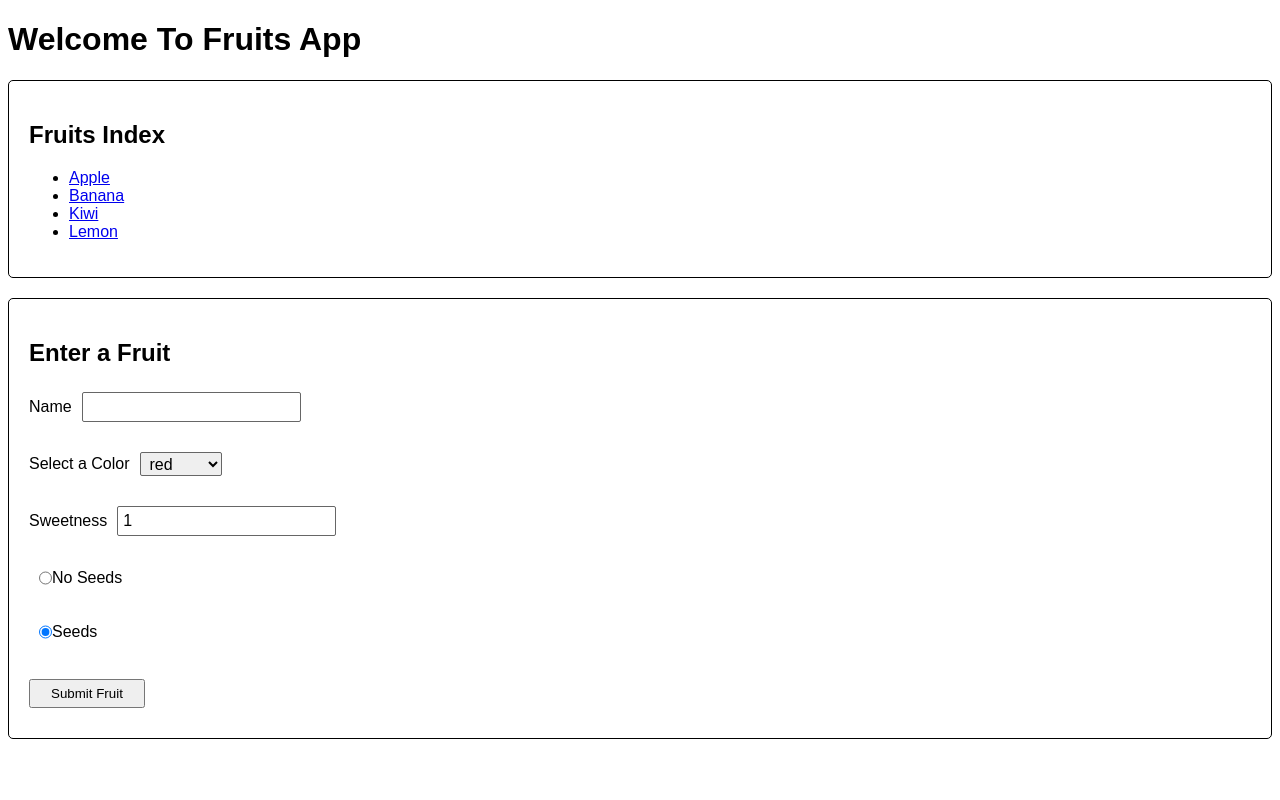
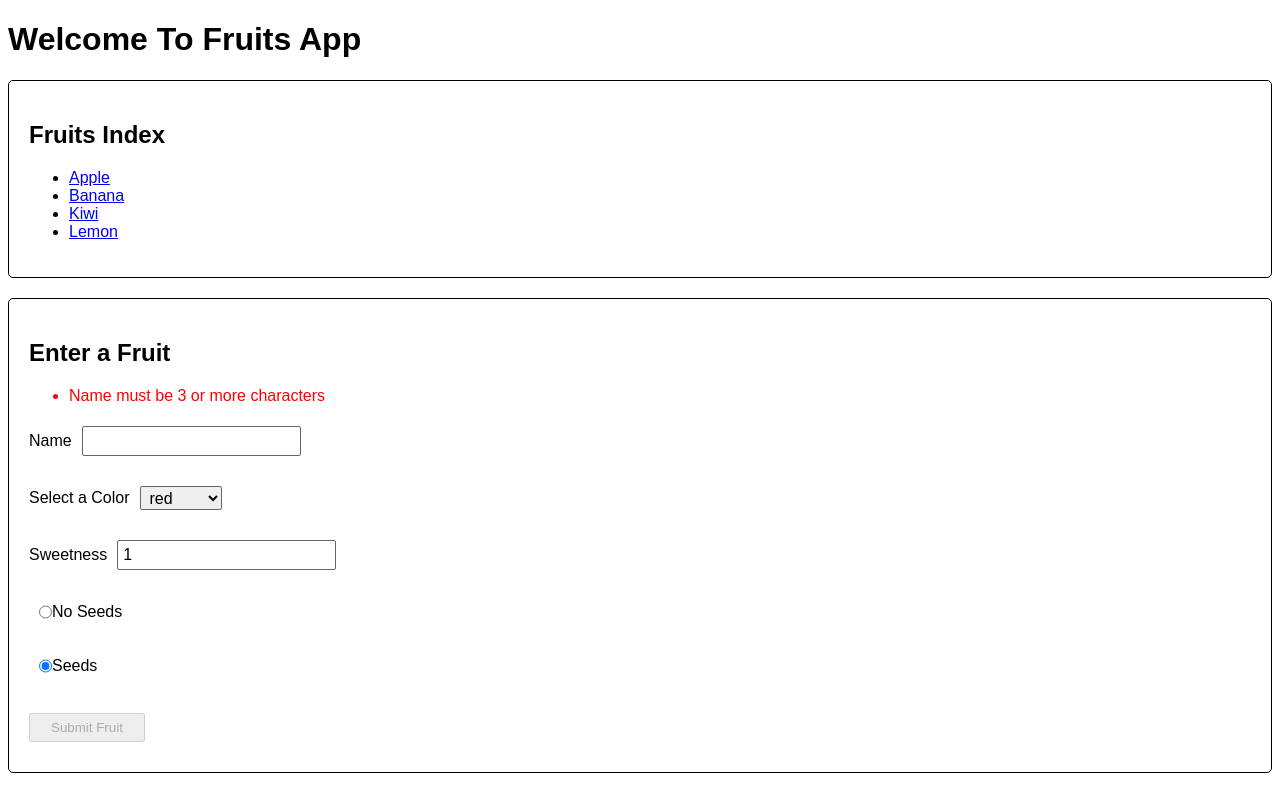
Before and after one commit to jaikens19/react-practice-assessment, a React (Create React App) app: page / in a window 1280 px wide. Built offline with nearby package versions, Linux system fonts and the light colour scheme.

Commit message:
Completed phase 2

```diff
--- a/src/components/FruitForm.js
+++ b/src/components/FruitForm.js
@@ -15,17 +15,32 @@ function FruitForm({ fruits }) {
   const [sweetness, setSweetness] = useState(1)
   const [color, setColor] = useState(COLORS[0])
   const [seeds, setSeeds] = useState('yes')
+  const [errors, setErrors] = useState([])
   const history = useHistory()
 
+  useEffect(() => {
+    const errors = []
+    if(name.length < 3){
+      errors.push("Name must be 3 or more characters")
+    }
+    if(name.length > 20){
+      errors.push("Name must be 20 characters or less")
+    }
+    const fruitNames = fruits.map(fruit => fruit.name)
+    if (fruitNames.includes(name)){
+      errors.push("Name already exists")
+    }
+    if(sweetness < 1 || sweetness > 10){
+      errors.push("Sweetness must be between 1 and 10")
+    }
+    setErrors(errors)
+  }, [name, fruits, sweetness])
 
+  const onSubmit = (event) => {
+    event.preventDefault()
+    console.log({ name, sweetness, color, seeds })
 
-  const onSubmit = (e) => {
-    e.preventDefault()
-    console.log({
-      name, sweetness, color, seeds
-    })
-
-      history.push('/')
+    history.push('/')
 
   }
 
@@ -33,6 +48,11 @@ function FruitForm({ fruits }) {
     <form className="fruit-form" onSubmit={onSubmit}>
       <h2>Enter a Fruit</h2>
       <ul className="errors">
+        {errors.map(error => (
+          <li key={error}>
+            {error}
+          </li>
+        ))}
       </ul>
       <label>
         Name
@@ -88,7 +108,7 @@ function FruitForm({ fruits }) {
         />
         Seeds
       </label>
-      <button type="submit">Submit Fruit</button>
+      <button type="submit" disabled={errors.length > 0 ? true : false}>Submit Fruit</button>
     </form>
   );
 }
```
Also changed, not shown: 1 other file (tests, documents, lock files or other folders).
